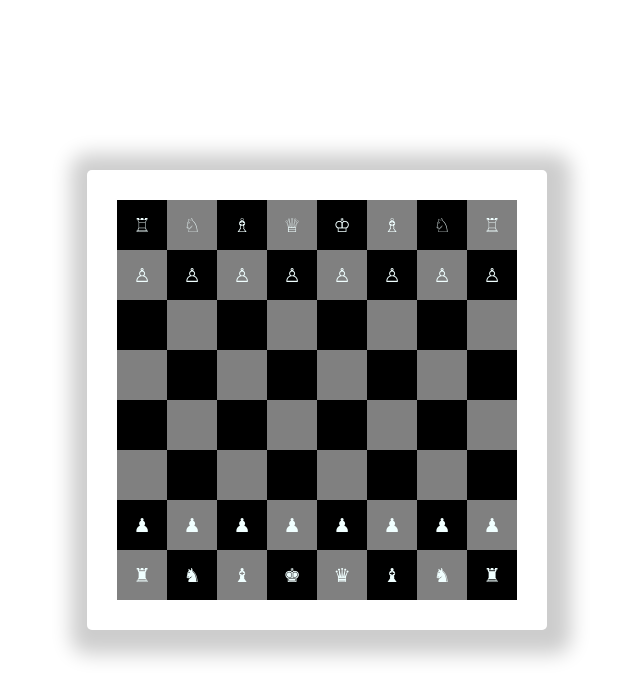
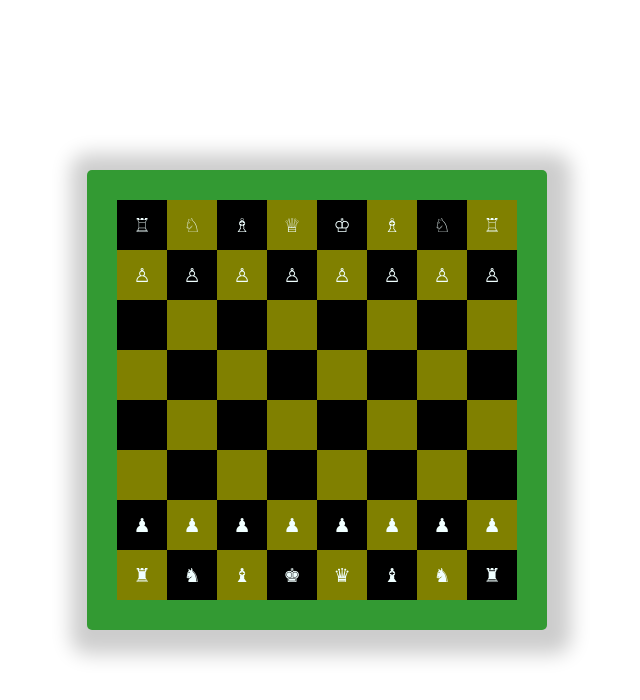
Before and after one commit to Dev-using-Ansh/Chess_board, a plain HTML site: page index.html in a window 1280 px wide. Shown: the whole page, without its empty margins (323-963 px from the left). Drawn offline with Linux system fonts and the light colour scheme.

Commit message:
added green bg

```diff
--- a/index.html
+++ b/index.html
@@ -21,7 +21,7 @@
         }
 
         .white {
-            background-color: grey;
+            background-color: olive;
             display: flex;
             justify-content: center;
             align-items: center;
@@ -39,6 +39,7 @@
             border-radius: 5px;
             border: 30px solid rgba(255, 255, 255, 0.2);
             box-shadow: 4px 4px 20px 20px rgba(0, 0, 0, 0.2);
+            background-color: green;
         }
     </style>
 </head>
```
